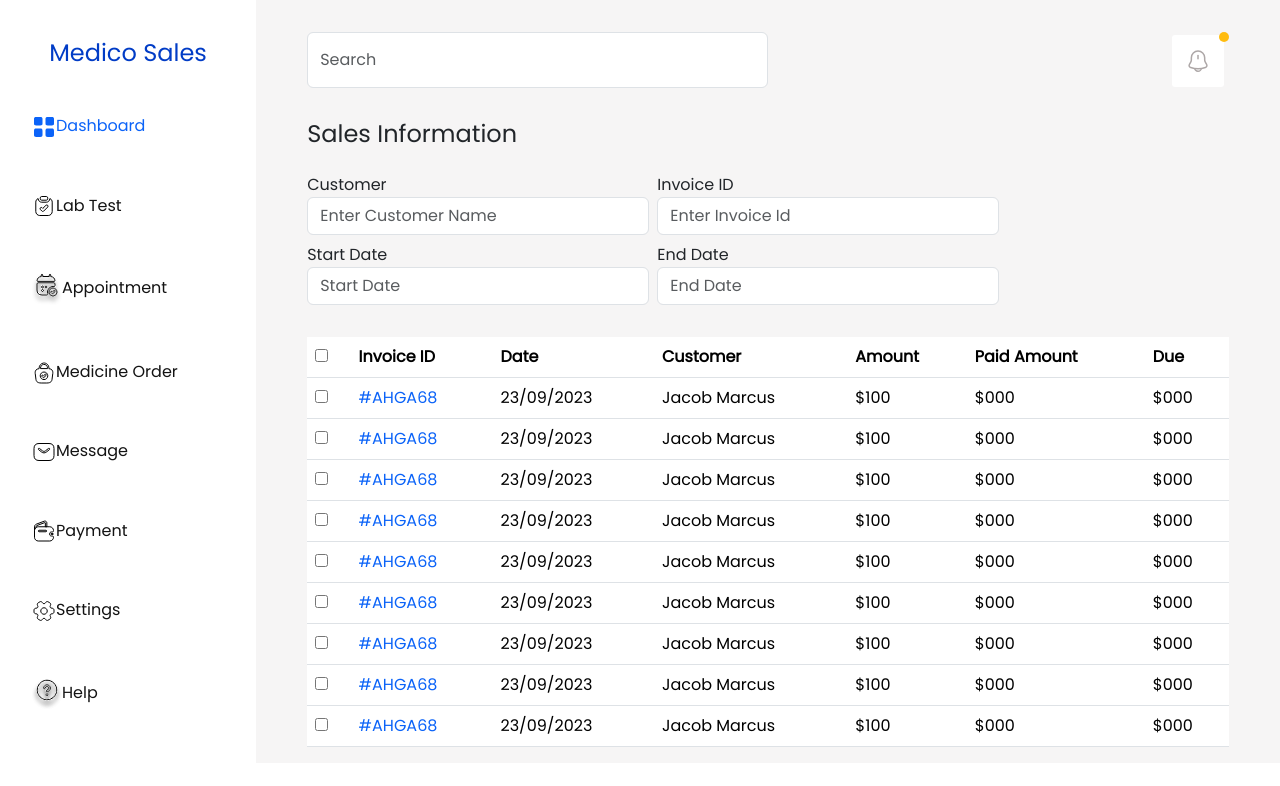
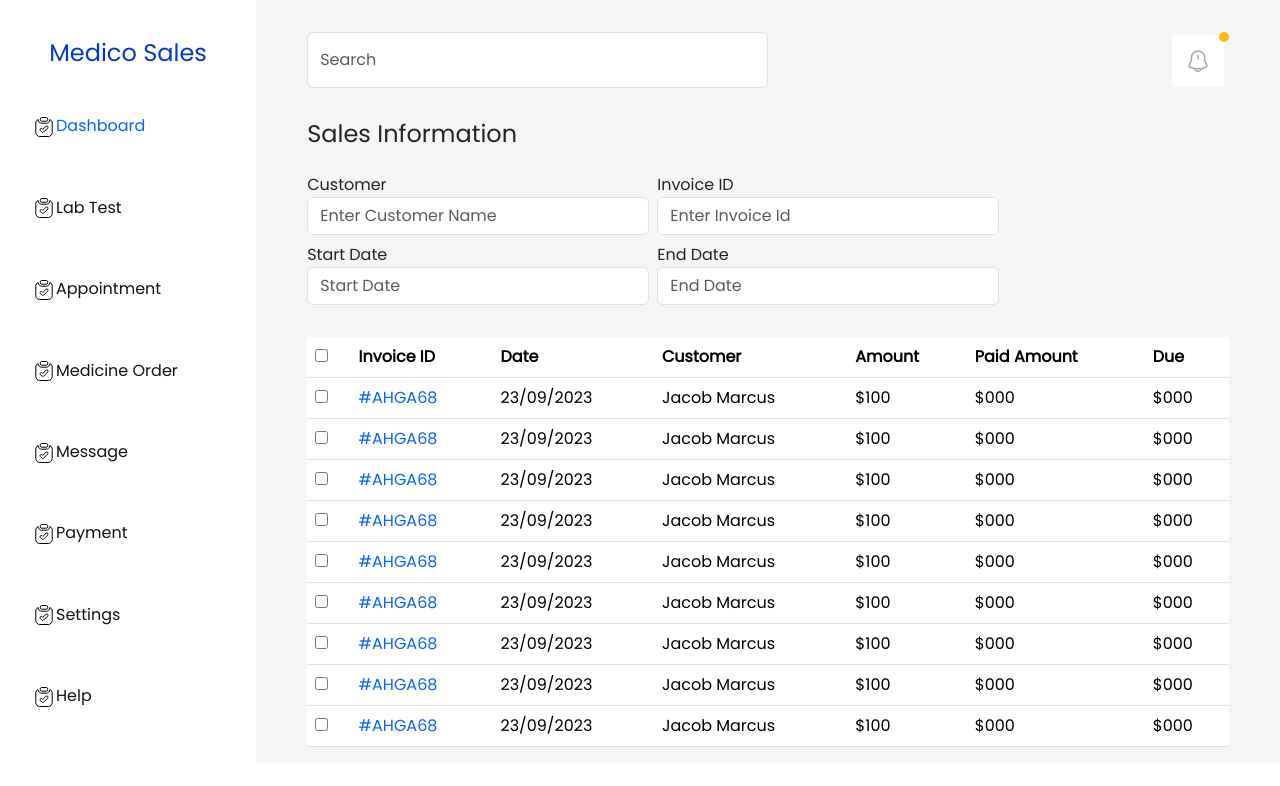
Before and after one commit to Vimalf-git/DashBoard, a React (Vite) app: page / in a window 1280 px wide. Shown: the top 786 px of the page. Built offline with nearby package versions, Linux system fonts and the light colour scheme.

Commit message:
check url img

```diff
--- a/src/components/List.jsx
+++ b/src/components/List.jsx
@@ -12,7 +12,7 @@ function List({ data }) {
                             <ul key={i}>
                                 <li style={{
                                     color: e.color
-                                }} className='list_li'><img src={e.img} />
+                                }} className='list_li'><img src="src/image/labtest.svg" />
                                 {e.tittle}</li>
                             </ul>
                     )
--- a/src/components/Side.jsx
+++ b/src/components/Side.jsx
@@ -14,7 +14,7 @@ function Side() {
         }, {
             tittle: "Appointment",
             color: "#131313",
-            img: "src/image/appoinment.svg"
+            img: "./src/image/appoinment.svg"
         }, {
             tittle: "Medicine Order",
             color: "#131313",
```
